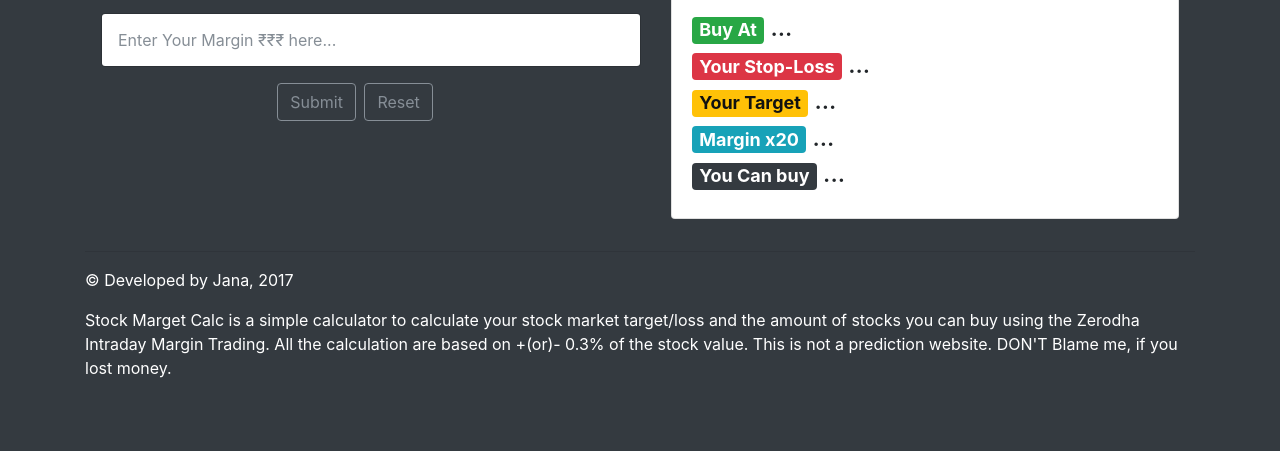
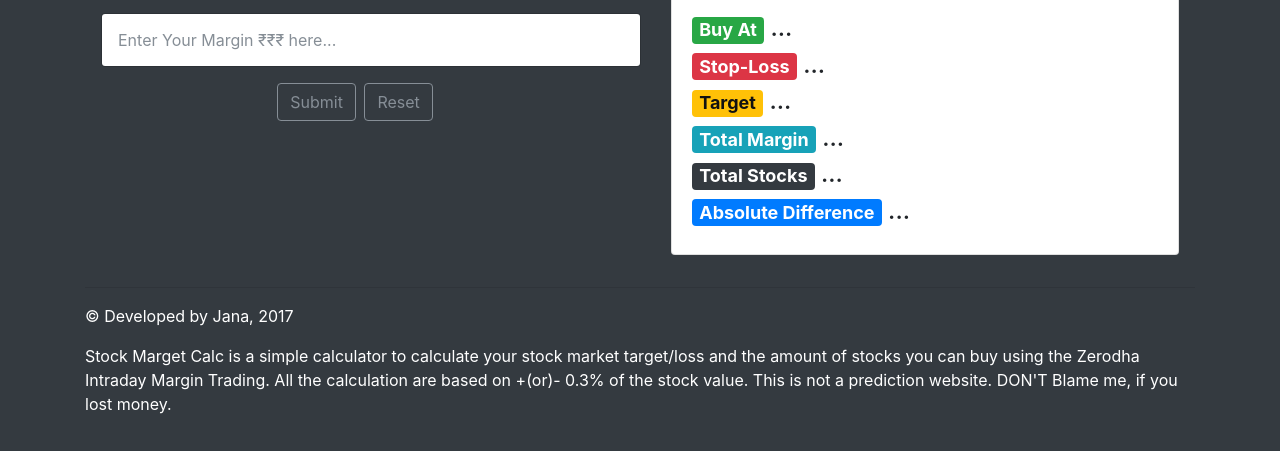
Before and after one commit to jana7418/stockmarket, a plain HTML site: page index.html in a window 1280 px wide. Shown: the part 153-604 px from the top of the page. Drawn offline with nearby package versions, Linux system fonts and the light colour scheme.

Commit message:
added Difference

```diff
--- a/index.html
+++ b/index.html
@@ -38,11 +38,12 @@
             <h4 class="card-header">Result</h4>
             <div class="card-body">
               <h4><span class="badge badge-success">Buy At</span> <span id=buyAt>...</span></h4>
-              <h4><span class="badge badge-danger">Your Stop-Loss</span> <span id=stopLoss>...</span></h4>
-              <h4><span class="badge badge-warning">Your Target</span> <span id=target>...</span></h4>
-              <h4><span class="badge badge-info">Margin x20</span> <span id=multiplier>...</span></h4>
-              <h4><span class="badge badge-dark">You Can buy</span> <span id=canBuy>...</span></h4>
-            </div>
+              <h4><span class="badge badge-danger">Stop-Loss</span> <span id=stopLoss>...</span></h4>
+              <h4><span class="badge badge-warning">Target</span> <span id=target>...</span></h4>
+              <h4><span class="badge badge-info">Total Margin</span> <span id=multiplier>...</span></h4>
+              <h4><span class="badge badge-dark">Total Stocks</span> <span id=canBuy>...</span></h4>
+              <h4><span class="badge badge-primary">Absolute Difference</span> <span id=difference>...</span></h4>
+             </div>
           </div>
 
         </div>
@@ -69,6 +70,9 @@ function stock(){
   document.getElementById('multiplier').innerHTML = '&#8377;' + multiplier;
   var canBuy = multiplier/buyValue;
   document.getElementById('canBuy').innerHTML = parseInt(canBuy) + ' Approx Stocks' ;
+  var difference = target-buyValue;
+  document.getElementById('difference').innerHTML = '&#8377;' + parseFloat(difference).toFixed(2);
+
 };
 
 function fileClear(){
```
